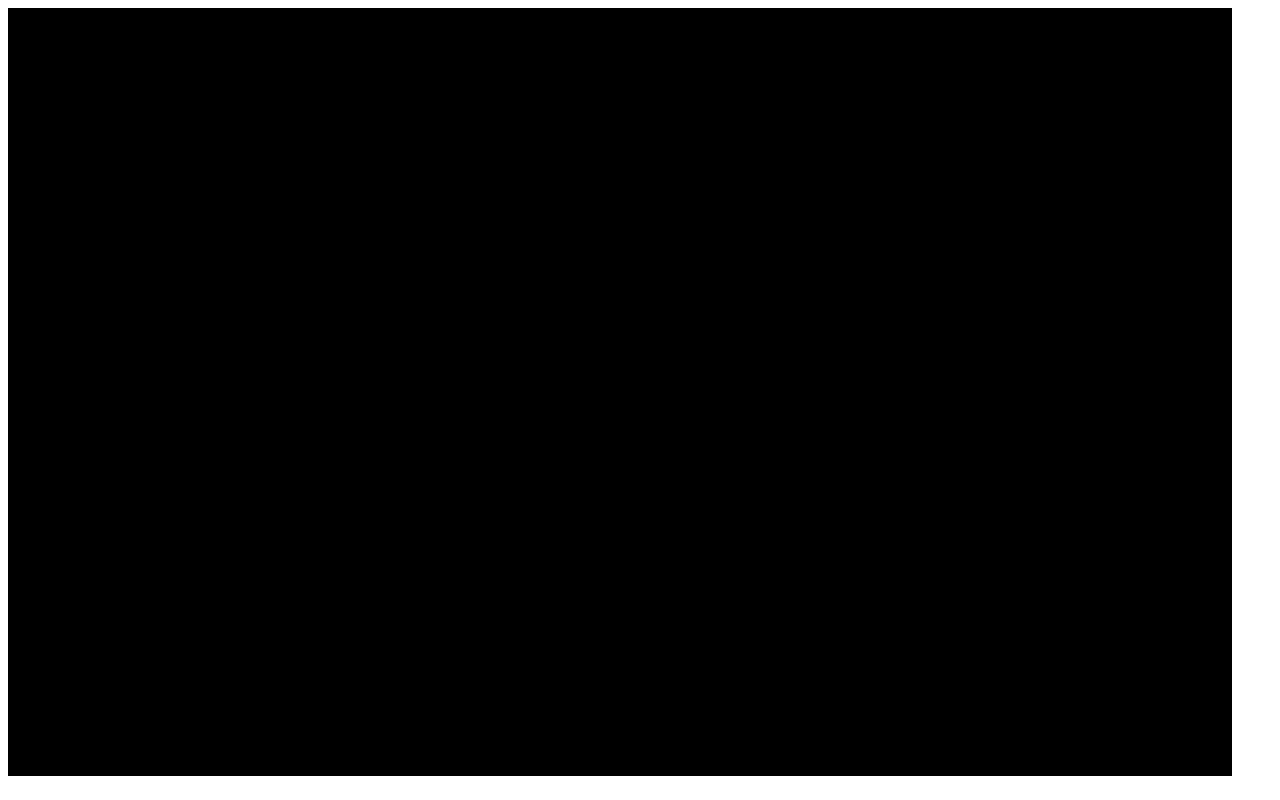
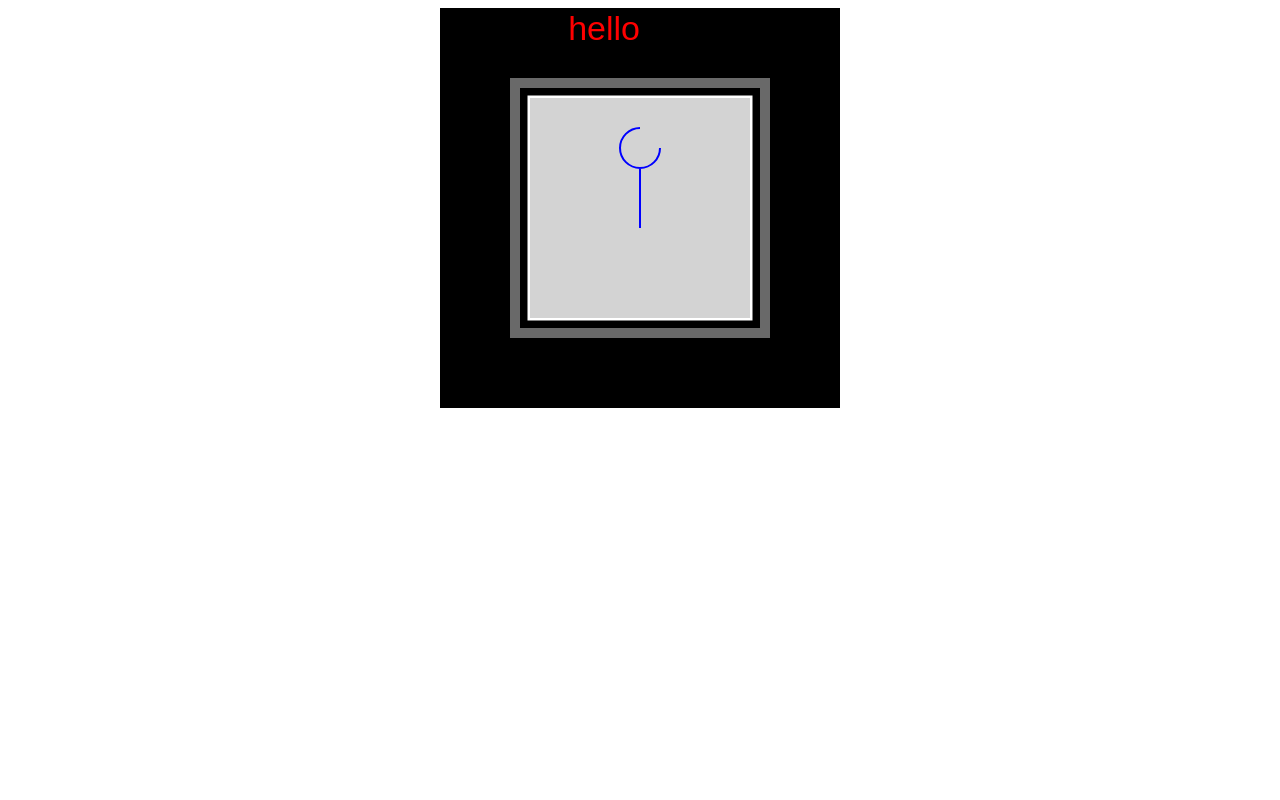
Before and after one commit to Fa3ris/asteroid, a website built with Parcel: page src/index.html in a window 1280 px wide. Built offline with nearby package versions, Linux system fonts and the light colour scheme.

Commit message:
basic drawing

```diff
--- /dev/null
+++ b/src/drawing/draw.ts
@@ -0,0 +1,32 @@
+export function drawRect(
+  ctx: CanvasRenderingContext2D,
+  x: number,
+  y: number,
+  w: number,
+  h: number
+) {
+  ctx.save();
+  ctx.beginPath();
+  ctx.rect(x, y, w, h);
+  ctx.stroke();
+  ctx.restore();
+}
+
+export function drawStickFigure(ctx: CanvasRenderingContext2D) {
+  ctx.save();
+  ctx.strokeStyle = "blue";
+  ctx.lineWidth = 2;
+  ctx.beginPath();
+  ctx.arc(200, 140, 20, 0, (3 * Math.PI) / 2);
+  ctx.moveTo(200, 160);
+  ctx.lineTo(200, 220);
+  ctx.stroke();
+  ctx.restore();
+}
+
+
+export function drawText(ctx: CanvasRenderingContext2D, msg: string, x: number, y: number) {
+    ctx.save();
+    ctx.fillText(msg, x, y);
+    ctx.restore();
+}
--- a/src/index.ts
+++ b/src/index.ts
@@ -1,11 +1,50 @@
-import './style.scss'
+import { drawRect, drawStickFigure, drawText } from "./drawing/draw";
+import "./style.scss";
 
 console.log("hello world!");
 
-const canvas: HTMLCanvasElement = document.createElement('canvas');
+const CANVAS_W = 400;
+const CANVAS_H = 400;
 
-canvas.id     = "canvas";
-canvas.width  = 1224;
-canvas.height = 768;
+const canvas: HTMLCanvasElement = document.createElement("canvas");
+
+canvas.id = "canvas";
+canvas.width = CANVAS_W;
+canvas.height = CANVAS_H;
 
 document.body.appendChild(canvas);
+
+const context: CanvasRenderingContext2D = canvas.getContext(
+  "2d"
+) as CanvasRenderingContext2D;
+
+enum COLOR {
+
+    DIM_GREY = "dimgrey",
+    LIGHTGREY = "lightgrey",
+    WHITE = "white",
+    BLACK = "black",
+    RED = "red"
+
+}
+
+context.strokeStyle = COLOR.DIM_GREY;
+context.lineWidth = 10;
+
+drawRect(context, 75, 75, 250, 250);
+
+context.lineWidth = 5;
+context.strokeStyle = COLOR.WHITE;
+
+drawRect(context, 90, 90, 220, 220);
+
+context.fillStyle = COLOR.LIGHTGREY;
+context.fill();
+
+context.font = "34px Arial";
+context.fillStyle = COLOR.RED;
+context.textAlign = "end";
+
+drawText(context, "hello", 200, 32);
+
+drawStickFigure(context);
--- a/src/style.scss
+++ b/src/style.scss
@@ -1,3 +1,9 @@
+$canvas-bg: black;
+
+body {
+    text-align: center;
+}
+
 canvas {
-    background-color: black;
+    background-color: $canvas-bg;
 }
```
